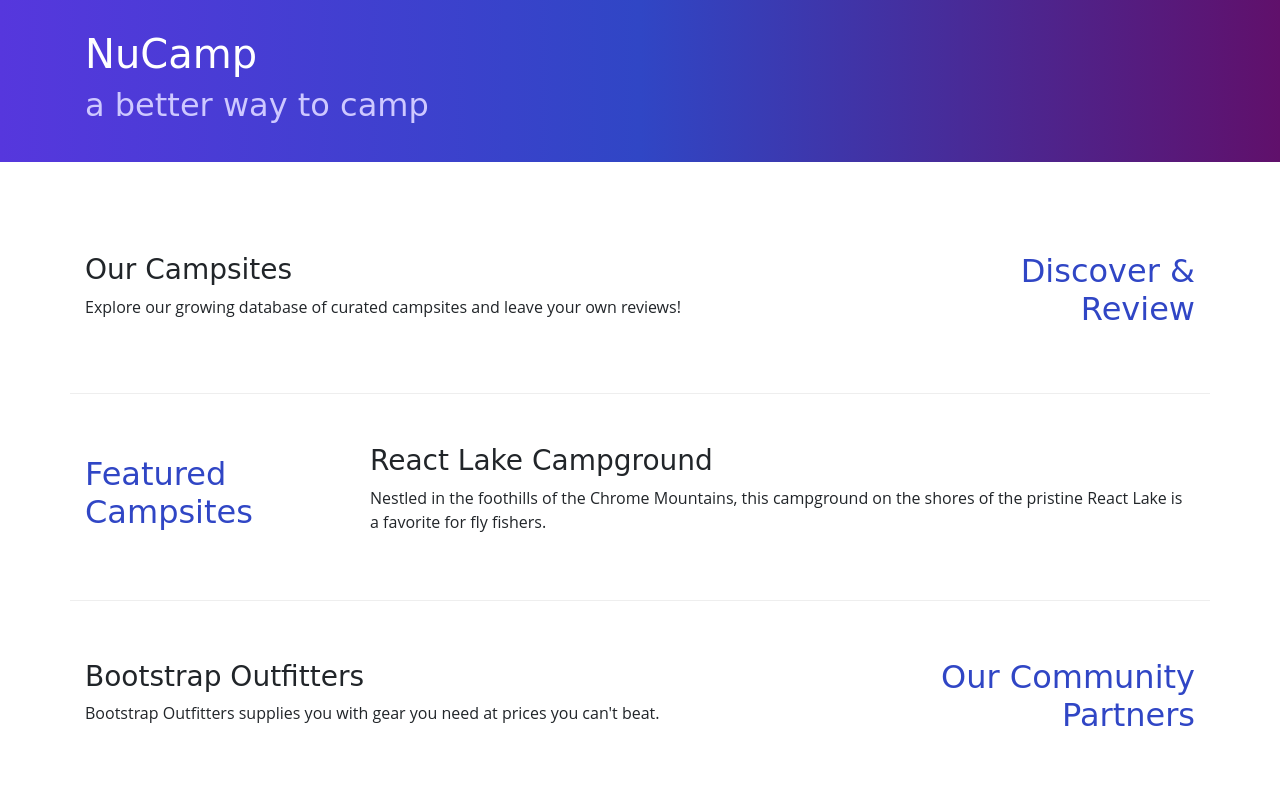
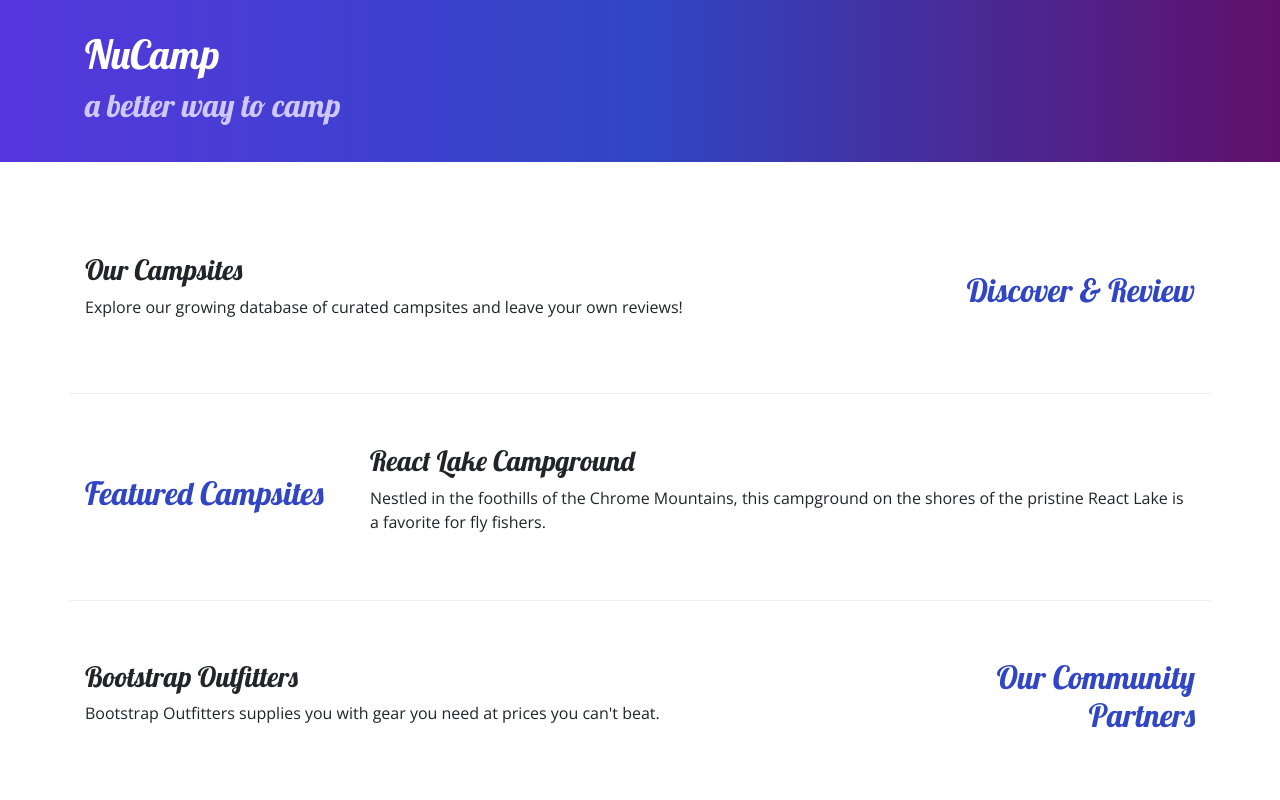
Before and after one commit to Jamez793/bootstrap-project, a website: page index.html in a window 1280 px wide. Shown: the top 800 px of the page. Drawn offline with nearby package versions, Linux system fonts and the light colour scheme.

Commit message:
Adding Custom Styles

```diff
--- a/index.html
+++ b/index.html
@@ -5,6 +5,7 @@
     <meta charset="utf-8" />
     <meta name="viewport" content="width=device-width, initial-scale=1" />
     <link rel="stylesheet" href="node_modules/bootstrap/dist/css/bootstrap.min.css" />
+    <link rel="stylesheet" href="https://fonts.googleapis.com/css?family=Lobster%7COpen+Sans" />
     <link rel="stylesheet" href="css/styles.css" />
     <title>NuCamp: A Better Way To Camp</title>
 </head>
```
